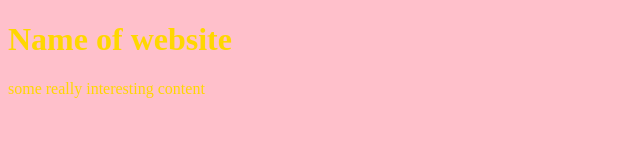
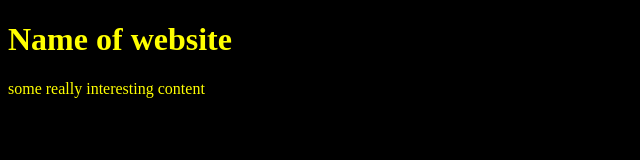
Before and after one commit to kmcniff/kmcniff.github.io, a plain HTML site: page unit_1/index.html in a window 1280 px wide. Shown: the whole page, without its empty margins (0-640 px from the left). Drawn offline with Linux system fonts and the light colour scheme.

Commit message:
updated colors

```diff
--- a/unit_1/css/style.css
+++ b/unit_1/css/style.css
@@ -1,7 +1,7 @@
 body {
-	background-color: pink;
+	background-color: black;
 }
 
 h1, p {
-	color:gold;
+	color:yellow;
 }
```
